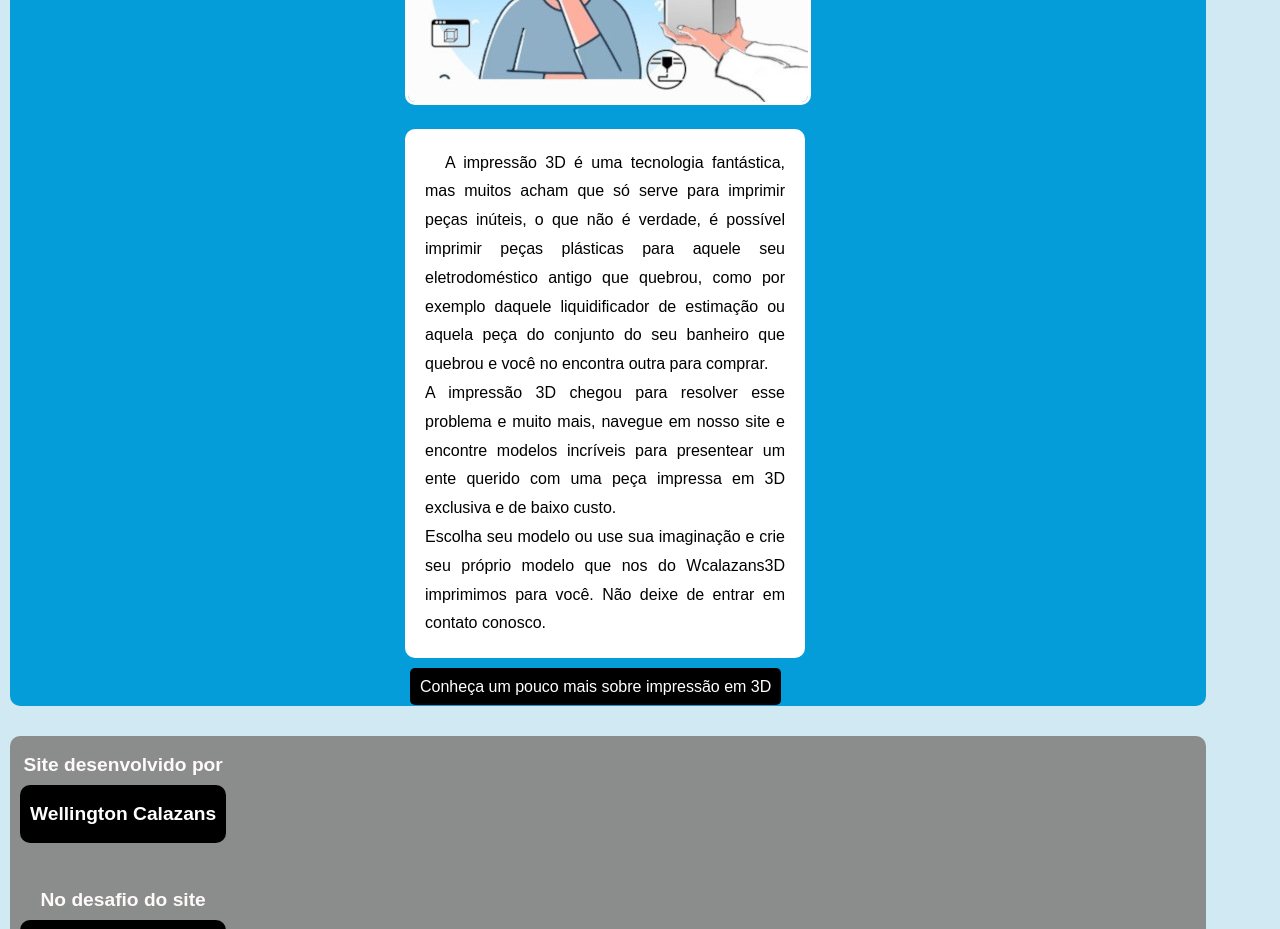
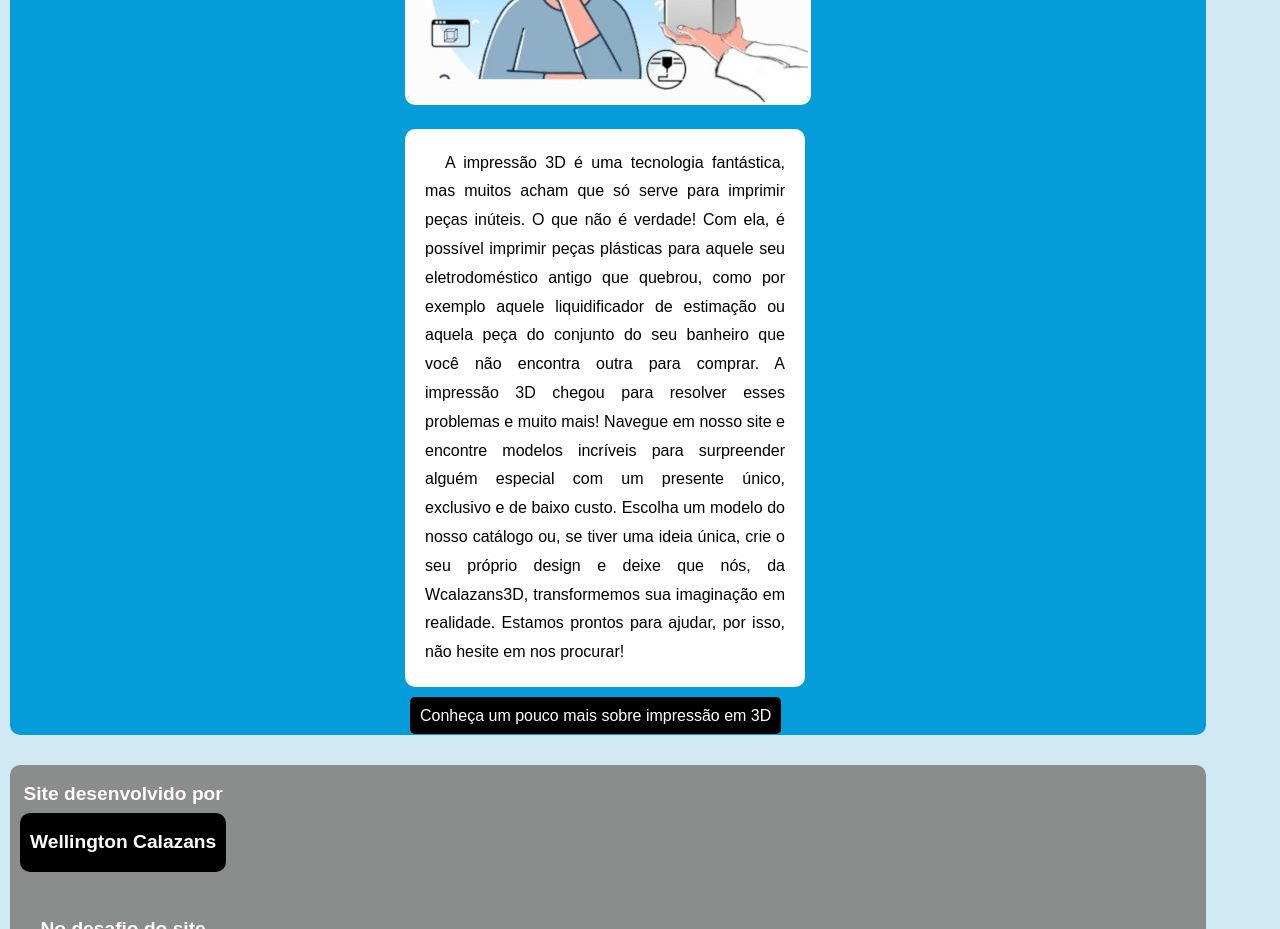
Before and after one commit to wcalazans81/wcalazans-3D, a plain HTML site: page index.html in a window 1280 px wide. Shown: the part 1040-1969 px from the top of the page. Drawn offline with nearby package versions, Linux system fonts and the light colour scheme.

Commit message:
Correção de conteúdo 27 11 24

```diff
--- a/index.html
+++ b/index.html
@@ -61,10 +61,12 @@
                 <source media="(max-width: 1200px)" srcset="imagens/imagem-principal400.jpg" type="image/jpg">
                 <img src="imagens/imagem-principal400.jpg" alt="Impressão 3D">
             </picture>
-            <p>A impressão 3D é uma tecnologia fantástica, mas muitos acham que só serve para imprimir peças inúteis, o que não é verdade, é possível imprimir peças plásticas para aquele seu eletrodoméstico antigo que quebrou, como por exemplo daquele liquidificador de estimação ou aquela peça do conjunto do seu banheiro que quebrou e você no encontra outra para comprar. <br>
-            A impressão 3D chegou para resolver esse problema e muito mais, navegue em nosso site e encontre modelos incríveis para presentear um ente querido com uma peça impressa em 3D exclusiva e de baixo custo. <br>
-            Escolha seu modelo ou use sua imaginação e crie seu próprio modelo que nos do Wcalazans3D imprimimos para você.
-            Não deixe de entrar em contato conosco.
+            <p>
+                A impressão 3D é uma tecnologia fantástica, mas muitos acham que só serve para imprimir peças inúteis. O que não é verdade! Com ela, é possível imprimir peças plásticas para aquele seu eletrodoméstico antigo que quebrou, como por exemplo aquele liquidificador de estimação ou aquela peça do conjunto do seu banheiro que você não encontra outra para comprar.
+                A impressão 3D chegou para resolver esses problemas e muito mais! Navegue em nosso site e encontre modelos incríveis para surpreender alguém especial com um presente único, exclusivo e de baixo custo.
+                Escolha um modelo do nosso catálogo ou, se tiver uma ideia única, crie o seu próprio design e deixe que nós, da Wcalazans3D, transformemos sua imaginação em realidade.
+
+                Estamos prontos para ajudar, por isso, não hesite em nos procurar!
             </p>
             <a href="pag-03.html">Conheça um pouco mais sobre impressão em 3D</a>
         </article>
```
